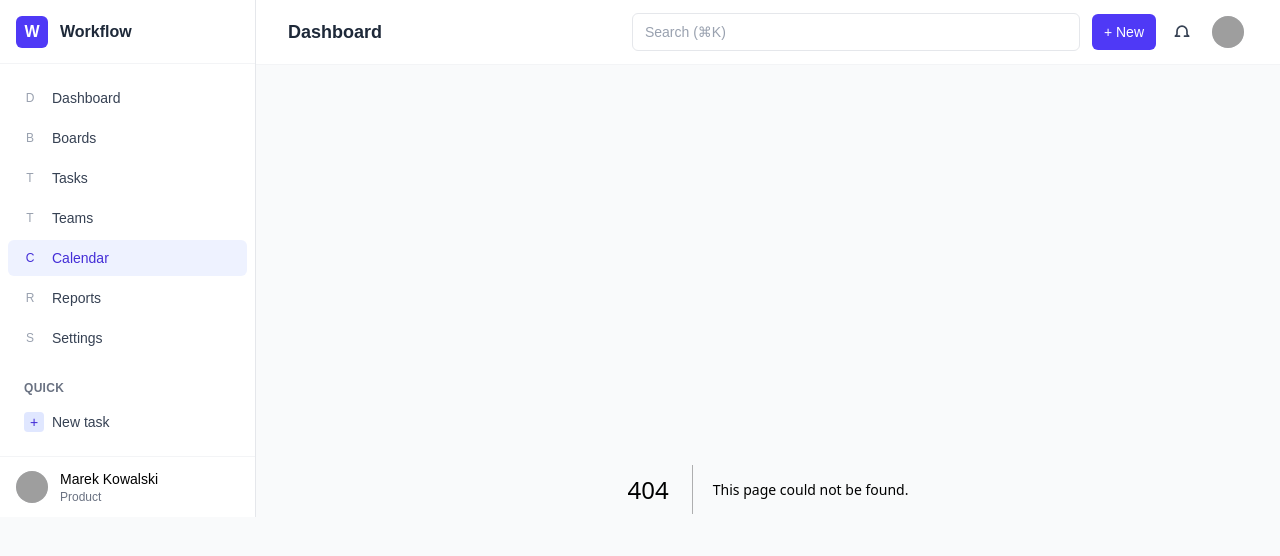
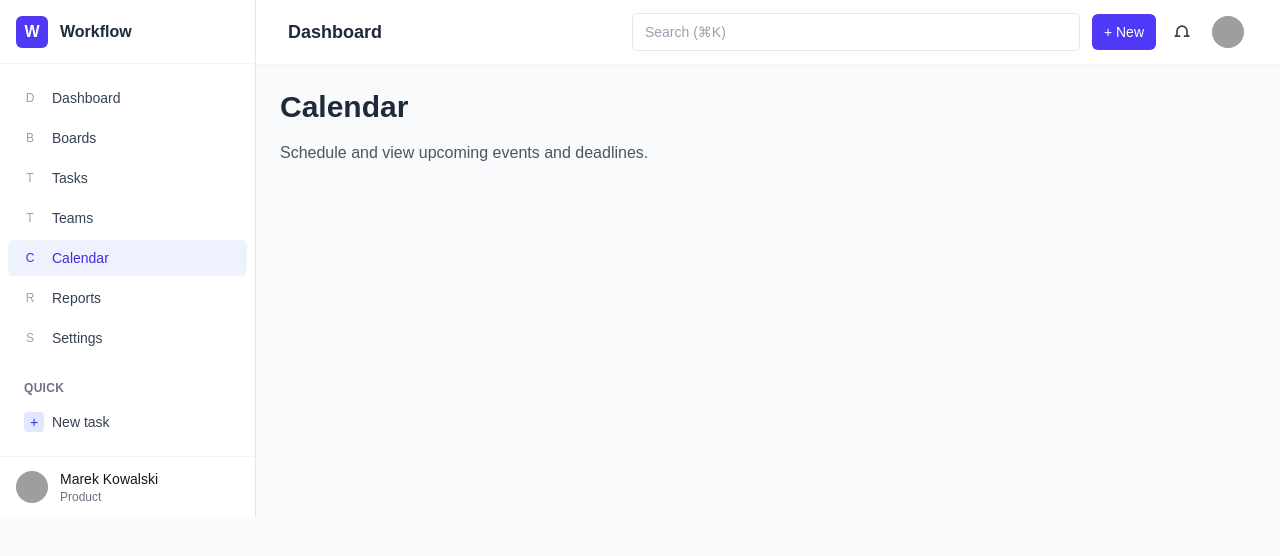
Before and after one commit to weblukas/workflow, a Next.js app: page /calendar in a window 1280 px wide. Before the commit this address had no page. Shown: the top 556 px of the page. Built offline with nearby package versions, Linux system fonts and the light colour scheme; grey boxes are pictures that could not be loaded.

Commit message:
feat: routing

```diff
--- /dev/null
+++ b/app/boards/page.tsx
@@ -0,0 +1,10 @@
+export default function BoardsPage() {
+  return (
+    <div>
+      <h1 className='text-3xl font-bold text-gray-800'>Boards</h1>
+      <p className='mt-4 text-gray-600'>
+        Your project boards will appear here.
+      </p>
+    </div>
+  );
+}
--- /dev/null
+++ b/app/calendar/page.tsx
@@ -0,0 +1,10 @@
+export default function CalendarPage() {
+  return (
+    <div>
+      <h1 className='text-3xl font-bold text-gray-800'>Calendar</h1>
+      <p className='mt-4 text-gray-600'>
+        Schedule and view upcoming events and deadlines.
+      </p>
+    </div>
+  );
+}
--- /dev/null
+++ b/app/reports/page.tsx
@@ -0,0 +1,10 @@
+export default function ReportsPage() {
+  return (
+    <div>
+      <h1 className='text-3xl font-bold text-gray-800'>Reports</h1>
+      <p className='mt-4 text-gray-600'>
+        View analytics and reports on team performance.
+      </p>
+    </div>
+  );
+}
--- /dev/null
+++ b/app/settings/page.tsx
@@ -0,0 +1,10 @@
+export default function SettingsPage() {
+  return (
+    <div>
+      <h1 className='text-3xl font-bold text-gray-800'>Settings</h1>
+      <p className='mt-4 text-gray-600'>
+        Configure your workspace and account preferences.
+      </p>
+    </div>
+  );
+}
--- /dev/null
+++ b/app/tasks/page.tsx
@@ -0,0 +1,8 @@
+export default function TasksPage() {
+  return (
+    <div>
+      <h1 className='text-3xl font-bold text-gray-800'>Tasks</h1>
+      <p className='mt-4 text-gray-600'>All tasks will be displayed here.</p>
+    </div>
+  );
+}
--- /dev/null
+++ b/app/teams/page.tsx
@@ -0,0 +1,10 @@
+export default function TeamsPage() {
+  return (
+    <div>
+      <h1 className='text-3xl font-bold text-gray-800'>Teams</h1>
+      <p className='mt-4 text-gray-600'>
+        Manage your team members and collaborate here.
+      </p>
+    </div>
+  );
+}
--- a/components/AppShell.tsx
+++ b/components/AppShell.tsx
@@ -1,17 +1,25 @@
-"use client";
+'use client';
 
-import React from "react";
-import Sidebar from "./Sidebar";
-import Topbar from "./Topbar";
+import React from 'react';
+import Sidebar from './Sidebar';
+import Topbar from './Topbar';
 
 export default function AppShell({ children }: { children: React.ReactNode }) {
   const [mobileOpen, setMobileOpen] = React.useState(false);
+
+  // later need to do admin feature to add new user
+  const mockUser = {
+    name: 'Marek Kowalski',
+    team: 'Product',
+    email: 'marek@example.com',
+    avatarUrl: '/avatar.png',
+  };
 
   return (
     <div className='min-h-screen flex bg-gray-50'>
       {/* Desktop sidebar */}
       <div className='hidden md:block'>
-        <Sidebar />
+        <Sidebar user={mockUser} />
       </div>
 
       {/* Mobile sidebar overlay */}
@@ -26,6 +34,7 @@ export default function AppShell({ children }: { children: React.ReactNode }) {
         />
         <div className='fixed left-0 top-0 bottom-0 w-64 bg-white shadow'>
           <Sidebar
+            user={mockUser}
             onQuickAdd={() => {
               setMobileOpen(false);
             }}
--- a/components/Sidebar.tsx
+++ b/components/Sidebar.tsx
@@ -11,6 +11,14 @@ type NavItem = {
   href: string;
   icon?: React.ReactNode;
   badge?: number;
+};
+
+type User = {
+  name?: string;
+  role?: string;
+  team?: string;
+  email?: string;
+  avatarUrl?: string;
 };
 
 const DEFAULT_NAV: NavItem[] = [
@@ -27,10 +35,12 @@ export default function Sidebar({
   navItems = DEFAULT_NAV,
   onQuickAdd,
   className = '',
+  user,
 }: {
   navItems?: NavItem[];
   onQuickAdd?: () => void;
   className?: string;
+  user?: User;
 }) {
   const pathname = usePathname() || '/';
 
@@ -60,7 +70,7 @@ export default function Sidebar({
                     active ? 'bg-indigo-50 text-indigo-700' : 'text-gray-700'
                   }`}
                 >
-                    {/* simple icon placeholder */}
+                  {/* simple icon placeholder */}
 
                   <span
                     className={`h-5 w-5 rounded-sm flex items-center justify-center text-xs ${
@@ -103,15 +113,19 @@ export default function Sidebar({
       <div className='px-4 py-3 border-t border-gray-100'>
         <div className='flex items-center gap-3'>
           <Image
-            src='/avatar.png'
+            src={user?.avatarUrl ?? '/avatar.png'}
             alt='User avatar'
             width={32}
             height={32}
             className='h-8 w-8 rounded-full bg-gray-200'
           />
           <div>
-            <div className='text-sm font-medium'>Marek Kowalski</div>
-            <div className='text-xs text-gray-500'>Product</div>
+            <div className='text-sm font-medium'>
+              {user?.name ?? 'Guest User'}
+            </div>
+            <div className='text-xs text-gray-500'>
+              {user?.team ?? user?.role ?? user?.email ?? ''}
+            </div>
           </div>
         </div>
       </div>
```
